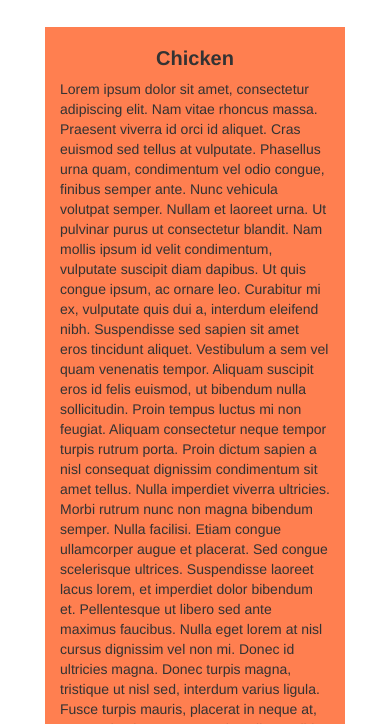
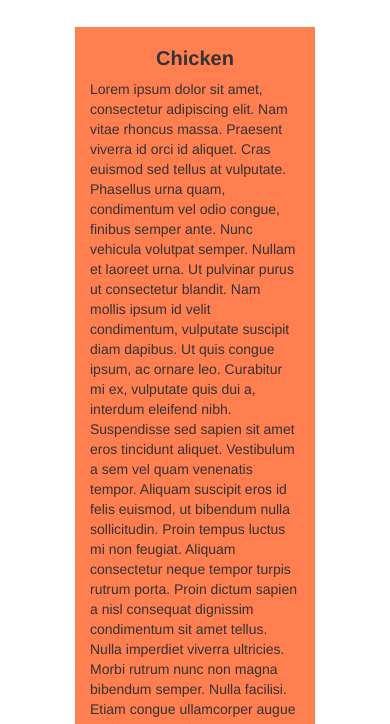
Before and after one commit to yannick-thirion/module3-solution, a plain HTML site: page index.html in a window 390 px wide. Shown: the part 120-844 px from the top of the page. Drawn offline with Linux system fonts and the light colour scheme.

Commit message:
Fixed too small margins in mobile view
It was not that close to the mockup image.

```diff
--- a/css/styles.css
+++ b/css/styles.css
@@ -72,7 +72,7 @@ h2 {
 @media (max-width: 767px) {
 
   #chicken-block {
-    margin-left: 30px ;
-    margin-right: 30px ;
+    margin-left: 60px ;
+    margin-right: 60px ;
   }
 }
```
